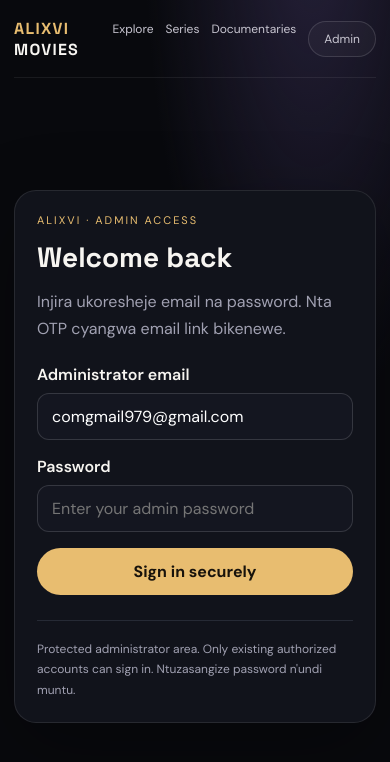
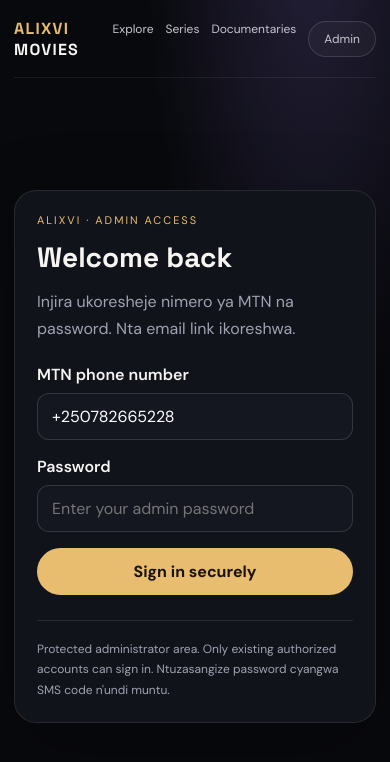
Before and after one commit to comgmail979-code/ALIXVI, a Next.js app in the folder alixvi-movies-v2/: page /admin in a window 390 px wide. Shown: the top 762 px of the page. Built offline with nearby package versions, Linux system fonts and the light colour scheme; no server answers.

Commit message:
Switch admin login form to MTN phone and password

```diff
--- a/alixvi-movies-v2/src/app/admin/page.tsx
+++ b/alixvi-movies-v2/src/app/admin/page.tsx
@@ -7,7 +7,7 @@ import { supabase } from "@/lib/supabase";
 
 export default function Admin() {
   const router = useRouter();
-  const [email, setEmail] = useState("comgmail979@gmail.com");
+  const [phone, setPhone] = useState("+250782665228");
   const [password, setPassword] = useState("");
   const [message, setMessage] = useState("");
   const [messageKind, setMessageKind] = useState<"success" | "error" | "info">("info");
@@ -22,13 +22,18 @@ export default function Admin() {
       }
       return;
     }
-    const cleanEmail = email.trim().toLowerCase();
-    if (!cleanEmail || !password) return;
+
+    const cleanPhone = phone.replace(/[\\s()-]/g, "");
+    if (!/^\\+[1-9]\\d{7,14}$/.test(cleanPhone) || !password) {
+      setMessageKind("error");
+      setMessage("Andika nimero mu buryo mpuzamahanga, urugero +25078XXXXXXX, hamwe na password.");
+      return;
+    }
 
     setBusy(true);
     setMessage("");
     const { error } = await supabase.auth.signInWithPassword({
-      email: cleanEmail,
+      phone: cleanPhone,
       password,
     });
     setBusy(false);
@@ -36,7 +41,7 @@ export default function Admin() {
     if (error) {
       setMessageKind("error");
       setMessage(/invalid login credentials/i.test(error.message)
-        ? "Email cyangwa password si byo. Niba utarashyiraho password, banza uyishyireho kuri konti ya admin."
+        ? "Nimero cyangwa password si byo. Konti igomba kubanza guhuza nimero yawe kandi ikagira password."
         : "Ntibyashobotse kwinjira. Ongera ugerageze nyuma.");
       return;
     }
@@ -53,10 +58,10 @@ export default function Admin() {
         <section className="adminbox" style={{ width: "100%", maxWidth: 480, padding: "clamp(22px,5vw,38px)", borderRadius: 22, boxShadow: "0 24px 80px rgba(0,0,0,.28)" }}>
           <div className="tag" style={{ letterSpacing: 2 }}>ALIXVI · ADMIN ACCESS</div>
           <h1 style={{ font: "700 clamp(28px,5vw,36px) 'Space Grotesk'", lineHeight: 1.15, margin: "14px 0 10px" }}>Welcome back</h1>
-          <p className="muted" style={{ lineHeight: 1.65, marginBottom: 22 }}>Injira ukoresheje email na password. Nta OTP cyangwa email link bikenewe.</p>
+          <p className="muted" style={{ lineHeight: 1.65, marginBottom: 22 }}>Injira ukoresheje nimero ya MTN na password. Nta email link ikoreshwa.</p>
           <form onSubmit={submit}>
-            <label htmlFor="admin-email" style={{ display: "block", marginBottom: 8, fontWeight: 600 }}>Administrator email</label>
-            <input id="admin-email" name="email" className="field" style={{ width: "100%", margin: "0 0 16px", boxSizing: "border-box" }} type="email" autoComplete="username" required maxLength={254} value={email} onChange={e => setEmail(e.target.value)} disabled={busy} />
+            <label htmlFor="admin-phone" style={{ display: "block", marginBottom: 8, fontWeight: 600 }}>MTN phone number</label>
+            <input id="admin-phone" name="phone" className="field" style={{ width: "100%", margin: "0 0 16px", boxSizing: "border-box" }} type="tel" inputMode="tel" autoComplete="username" required maxLength={16} value={phone} onChange={e => setPhone(e.target.value)} disabled={busy} />
             <label htmlFor="admin-password" style={{ display: "block", marginBottom: 8, fontWeight: 600 }}>Password</label>
             <input id="admin-password" name="password" className="field" style={{ width: "100%", margin: "0 0 16px", boxSizing: "border-box" }} type="password" autoComplete="current-password" required value={password} onChange={e => setPassword(e.target.value)} placeholder="Enter your admin password" disabled={busy} />
             <button className="button" style={{ width: "100%", justifyContent: "center", opacity: busy ? .72 : 1 }} disabled={busy} type="submit">
@@ -65,7 +70,7 @@ export default function Admin() {
           </form>
           {message && <div role="status" aria-live="polite" style={{ marginTop: 18, padding: "13px 15px", borderRadius: 12, lineHeight: 1.6, border: messageKind === "error" ? "1px solid rgba(248,113,113,.35)" : "1px solid rgba(74,222,128,.25)", background: messageKind === "error" ? "rgba(127,29,29,.16)" : "rgba(21,128,61,.12)", color: messageKind === "error" ? "#fecaca" : "#bbf7d0", fontSize: 13 }}>{message}</div>}
           <div style={{ borderTop: "1px solid rgba(148,163,184,.16)", marginTop: 25, paddingTop: 18 }}>
-            <p className="muted" style={{ fontSize: 12, lineHeight: 1.7, margin: 0 }}>Protected administrator area. Only existing authorized accounts can sign in. Ntuzasangize password n'undi muntu.</p>
+            <p className="muted" style={{ fontSize: 12, lineHeight: 1.7, margin: 0 }}>Protected administrator area. Only existing authorized accounts can sign in. Ntuzasangize password cyangwa SMS code n'undi muntu.</p>
           </div>
         </section>
       </main>
```
